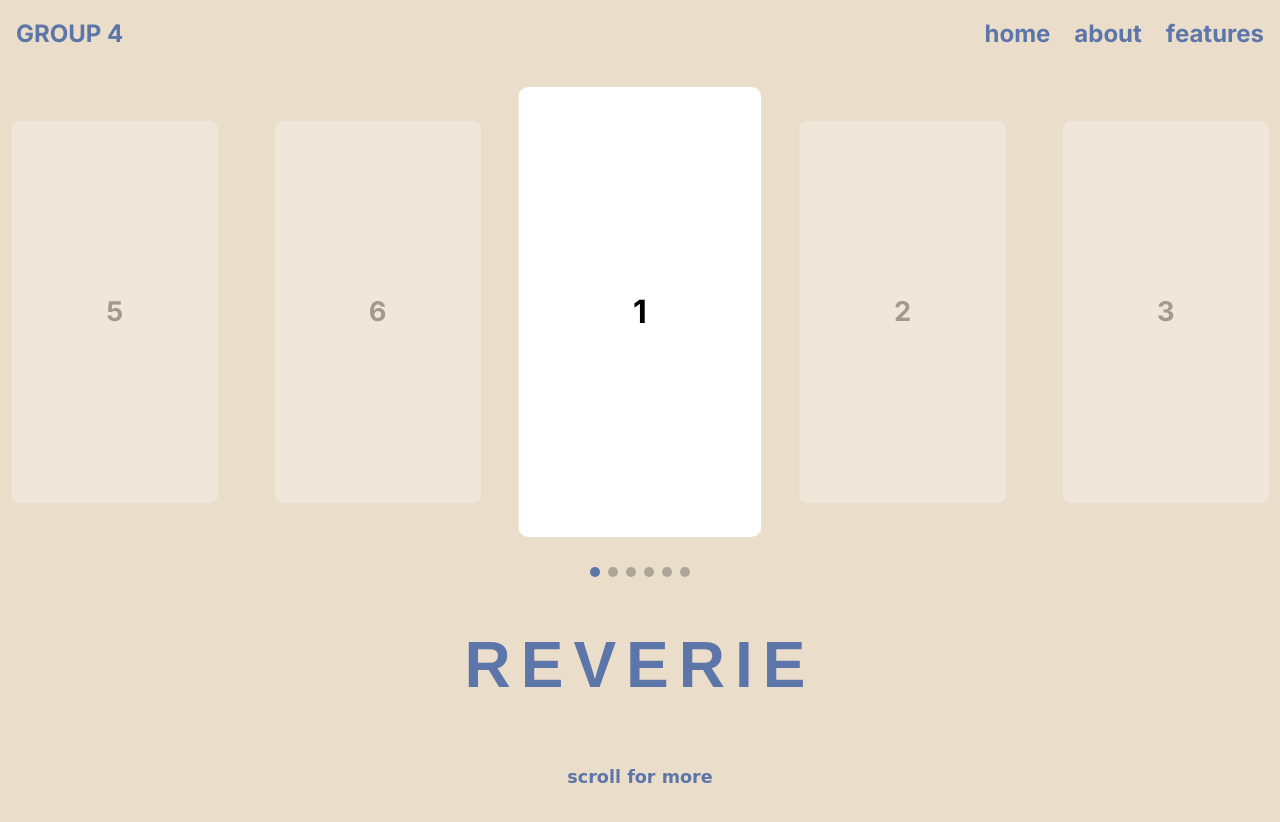
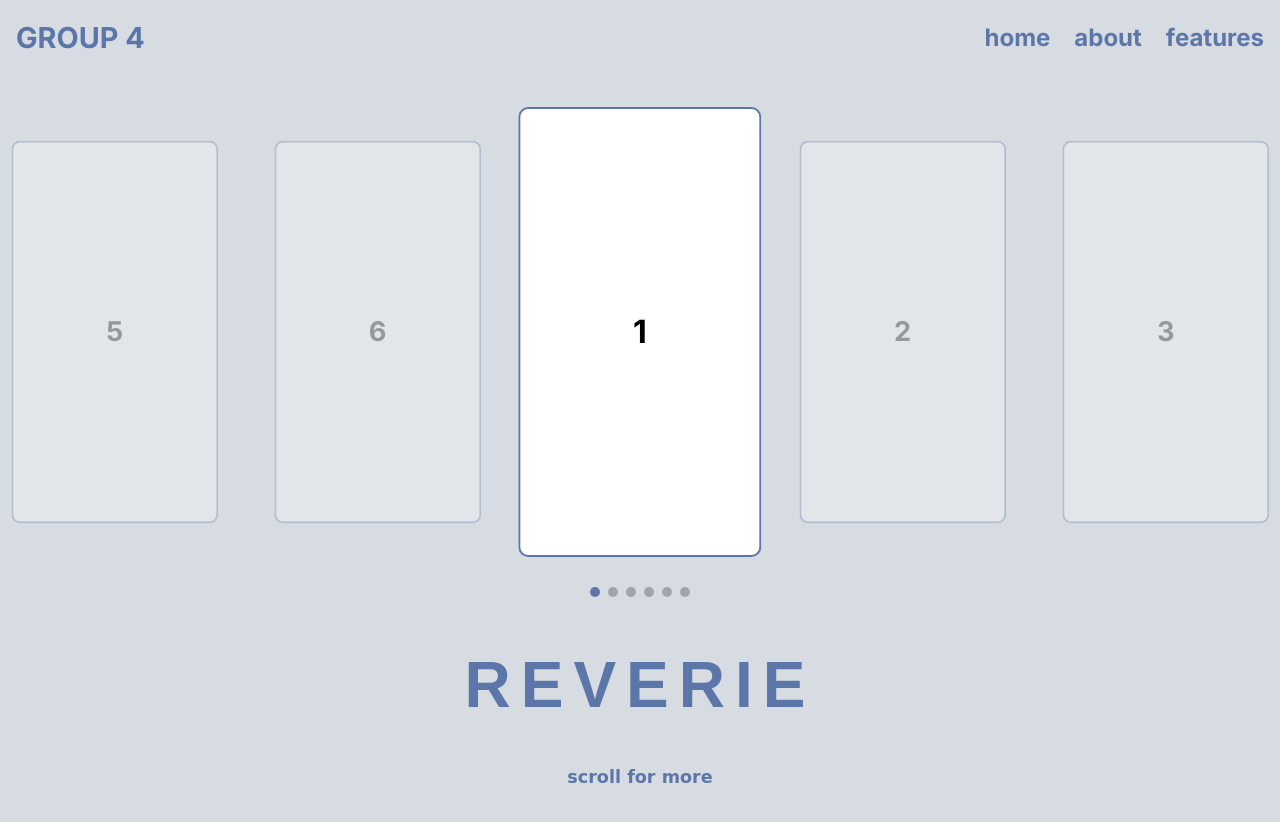
Before and after one commit to hannahnh/reverie-web, a plain HTML site: page index.html in a window 1280 px wide. Shown: the top 822 px of the page. Drawn offline with nearby package versions, Linux system fonts and the light colour scheme; a web font is replaced by a local one.

Commit message:
fixed nav bar spacing

```diff
--- a/css/style.css
+++ b/css/style.css
@@ -1,20 +1,20 @@
 @import url('https://fonts.googleapis.com/css2?family=Inter:wght@400;600;700&family=Lexend+Zetta:wght@800&family=Meddon&display=swap');
-
 
 /* General Styles */
 body {
     font-family: 'Inter', sans-serif !important;
     font-weight: 700 !important;
-    background-color: #EADDCA;
+    background-color: #D6DCE1;
     color: #5D76A9;
     margin: 0;
-    padding: 20;
+    padding: 20px;
 }
 
 html {
     scroll-behavior: smooth;
 }
 
+/* Main Title */
 .main-title {
     font-family: 'Lexend Zetta', sans-serif !important;
     font-weight: 800 !important;
@@ -24,12 +24,13 @@ html {
     letter-spacing: 10px;
 }
 
+/* Scroll for More */
 .sub-text {
     font-family: 'Meddon', cursive !important;
     font-size: 1.1rem !important;
     color: #5D76A9 !important;
     text-align: center;
-    position: absolute;
+    position: absolute; /* Fixed position */
     bottom: 10px;
     left: 50%;
     transform: translateX(-50%);
@@ -39,31 +40,47 @@ html {
 .navbar {
     position: fixed;
     top: 0;
+    left: 0;
     width: 100%;
-    background-color: #EADDCA;
-    padding: 16px;
+    background-color: #D6DCE1;
+    padding: 16px;  /* Reduced padding for proper spacing */
     display: flex;
     justify-content: space-between;
     align-items: center;
-    z-index: 50;
+    z-index: 1000;
 }
 
-.navbar h1,
+/* Navbar Title */
+.navbar h1 {
+    font-family: 'Inter', sans-serif !important;
+    font-weight: 700 !important;
+    font-size: 1.8rem !important;
+    color: #5D76A9 !important;
+    margin: 0;  /* Remove unnecessary spacing */
+    padding: 0;
+}
+
+/* Navbar Links */
+.navbar ul {
+    display: flex;
+    list-style: none;
+    gap: 24px;  /* Spacing between links */
+    margin: 0;
+    padding: 0;
+}
+
 .navbar ul li a {
     font-family: 'Inter', sans-serif !important;
     font-weight: 700 !important;
     font-size: 1.5rem !important;
     color: #5D76A9 !important;
-}
-
-.navbar ul {
-    display: flex;
-    list-style: none;
-    gap: 24px;
+    text-decoration: none;
+    transition: color 0.3s ease;
 }
 
 .navbar ul li a:hover {
     text-decoration: underline;
+    color: #4a5d8b;
 }
 
 /* Sections */
@@ -102,25 +119,26 @@ html {
     font-size: 2rem;
     font-weight: bold;
     color: black;
+    border: 2px solid #5D76A9;
 }
-
 
 .swiper-slide:not(.swiper-slide-active) {
     transform: scale(0.85);
     opacity: 0.3;
 }
 
+/* Fix Swiper Pagination */
 .swiper-pagination {
     position: absolute !important;
     bottom: 40px !important;
     left: 50%;
     display: flex;
     justify-content: center;
-    width: 100% !important;
+    width: 100 !important;
     z-index: 10;
 }
 
-/* Adjust Pagination Dots Size and Style */
+/* Adjust Pagination Dots */
 .swiper-pagination-bullet {
     width: 10px;
     height: 10px;
```
